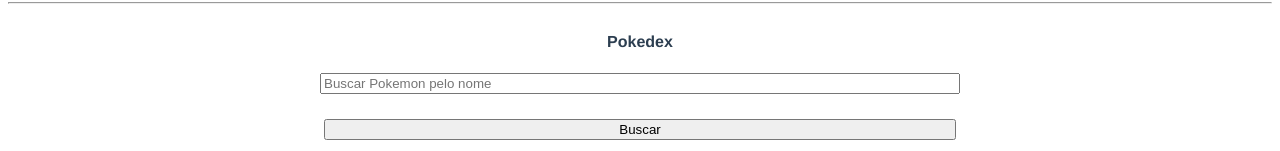
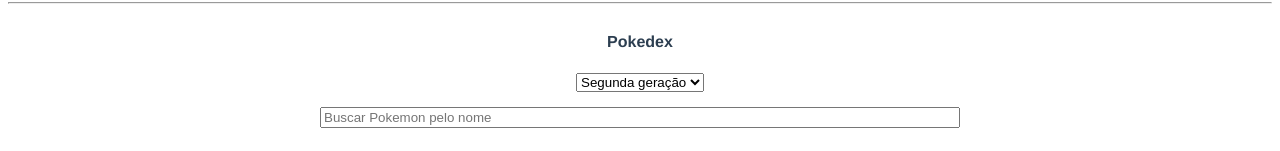
Before and after one commit to marceloaraujo/pokedex-vue, a Vue app: page / in a window 1280 px wide. Shown: the part 240-391 px from the top of the page. Built offline with nearby package versions, Linux system fonts and the light colour scheme; no server answers; the HTML template or start-up script is replaced by a standard one.

Commit message:
Adicionando seleção de gerações de Pokemons

```diff
--- a/src/App.vue
+++ b/src/App.vue
@@ -5,6 +5,19 @@
 
     <div class="div-search">
       <h4 class="is-size-4">Pokedex</h4>
+
+      <div class="select generation">
+        <select v-model="generation" @change="selecionarGeracao">
+          <option value="0">Primeira geração</option>
+          <option value="1">Segunda geração</option>
+          <option value="2">Terceira geração</option>
+          <option value="3">Quarta geração</option>
+          <option value="4">Quinta geração</option>
+          <option value="5">Sexta geração</option>
+          <option value="6">Sétima geração</option>
+        </select>
+      </div>
+
       <input type="text" class="input is-rounded search" v-model="busca" placeholder="Buscar Pokemon pelo nome">
       <button @click="buscar" class="button is-fullwidth is-success search" id="buscabtn">Buscar</button>
     </div>
@@ -30,6 +43,7 @@
   name: 'App',
   data() {
     return {
+      generation: 1,
       pokemons: [],
       filteredPokemons: [],
       busca: ''
@@ -38,24 +52,47 @@
   created: function() {
     /**
      * Essa função será chamada sempre que a aplicação for iniciada
+     * Primeira geração - https://pokeapi.co/api/v2/pokemon?limit=151&offset=0
+     * Segunda geração - https://pokeapi.co/api/v2/pokemon?limit=151&offset=151
+     * Terceira geração - https://pokeapi.co/api/v2/pokemon?limit=151&offset=302
+     * Quarta geração - https://pokeapi.co/api/v2/pokemon?limit=151&offset=453
+     * Quinta geração - https://pokeapi.co/api/v2/pokemon?limit=151&offset=604
+     * Sexta geração - https://pokeapi.co/api/v2/pokemon?limit=151&offset=755
+     * Sétima geração - https://pokeapi.co/api/v2/pokemon?limit=151&offset=906
+     *
      */
-    axios.get('https://pokeapi.co/api/v2/pokemon?limit=151&offset=0').then(res => {
-      console.info('LISTA DE POKEMONS RECUPERADA!');
-      this.pokemons = res.data.results;
-      this.filteredPokemons = res.data.results;
-    });
+    // axios.get('https://pokeapi.co/api/v2/pokemon?limit=151&offset=0').then(res => {
+    //   console.info('LISTA DE POKEMONS RECUPERADA!');
+    //   this.pokemons = res.data.results;
+    //   this.filteredPokemons = res.data.results;
+    // });
+    this.capturarPokemons(0);
 
   },
   components: {
     Pokemon
   },
   methods: {
+    capturarPokemons: function(offset) {
+      axios.get(`https://pokeapi.co/api/v2/pokemon?limit=151&offset=${offset}`).then(res => {
+        console.info('LISTA DE POKEMONS RECUPERADA!');
+        this.pokemons = res.data.results;
+        this.filteredPokemons = res.data.results;
+      });
+    },
     buscar: function() {
       this.filteredPokemons = this.pokemons;
       if(this.busca == '' || this.busca == ' ') {
         this.filteredPokemons = this.pokemons;
       } else {
         this.filteredPokemons = this.pokemons.filter(pokemon => pokemon.name == this.busca);
+      }
+    },
+    selecionarGeracao: function() {
+      if(this.generation > 0) {
+        this.capturarPokemons(this.generation * 151);
+      } else {
+        this.capturarPokemons(0);
       }
     }
   },
@@ -105,4 +142,8 @@
   padding: 5px;
 }
 
+.generation {
+  margin-bottom: 15px;
+}
+
 </style>
```
